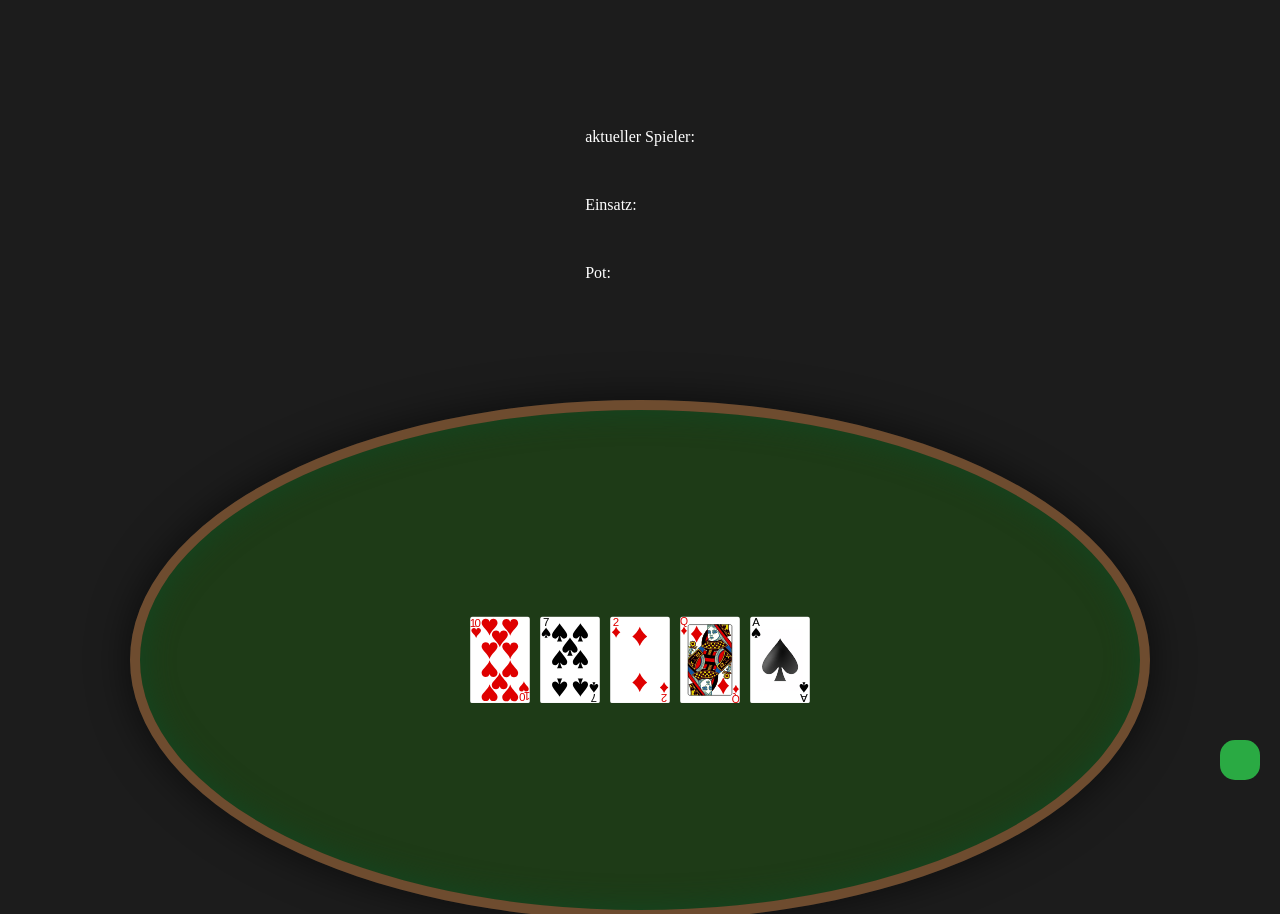
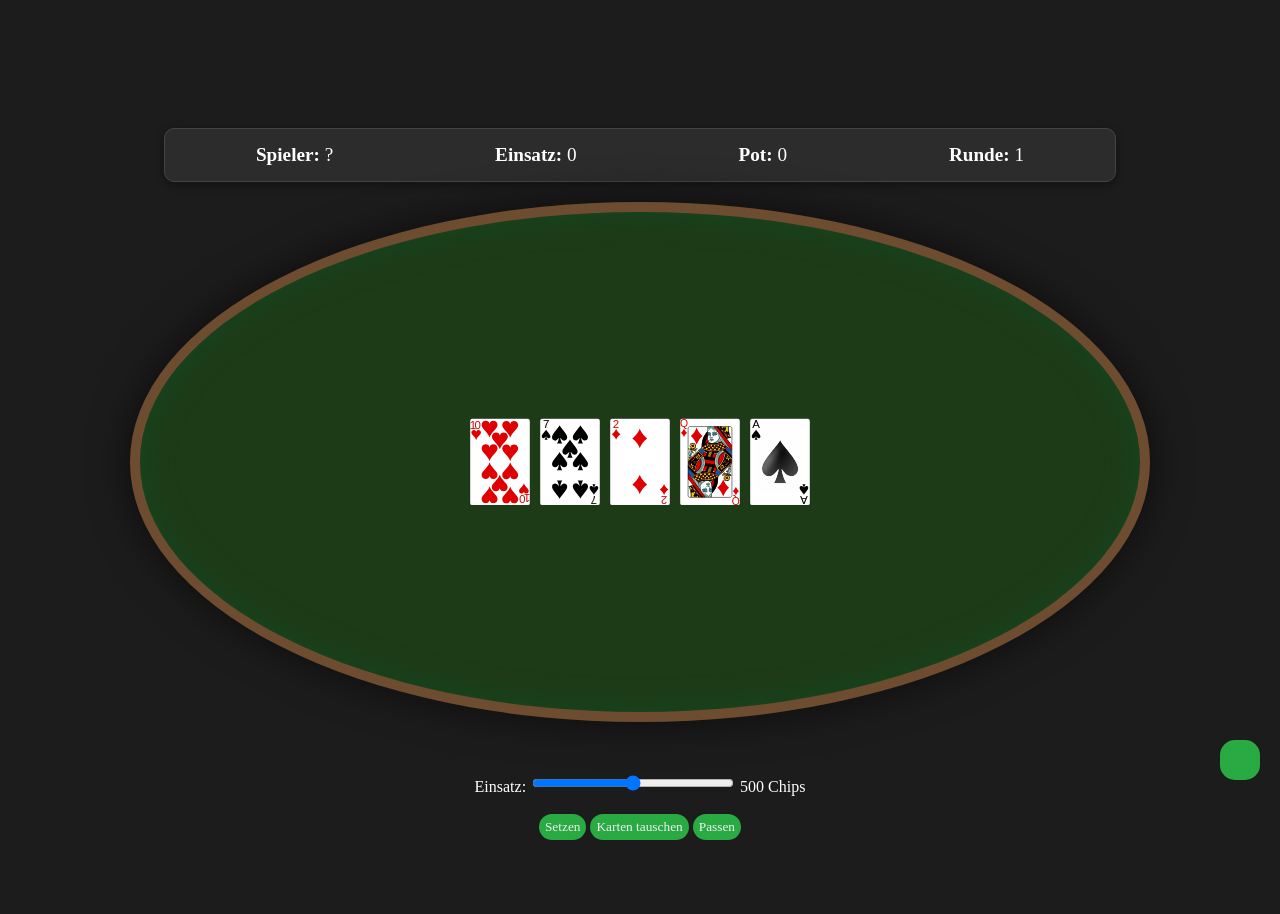
Before and after one commit to DanielSchnell1/Web-Engineering, a website: page public/html/game.html in a window 1280 px wide. Shown: the top 914 px of the page. After the commit the page ends 848 px from the top, so only its background shows below. Drawn offline with nearby package versions, Linux system fonts and the light colour scheme; no server answers; some icons are missing.

Commit message:
design for statusbar

```diff
--- a/public/css/game.css
+++ b/public/css/game.css
@@ -2,16 +2,18 @@
   font-family: initial;
 }
 
-        #foldButton {
+.oldButton {
   background-color: #aa2a2a;
 }
-        #foldButton:hover{
+
+.foldButton:hover{
   background-color: #871f1f;
 }
 
 img:hover {
   transform: scale(1.05);
 }
+
 img {
   margin: 0px;
   padding: 0;
@@ -29,8 +31,6 @@
   animation: pulse 0.4s ease;
 }
 
-
-
 .cards {
   border-radius: 10px;
   display: flex;
@@ -41,7 +41,6 @@
   box-shadow: 0 0 10px rgba(0,0,0,0.4);
   border: 1px solid #333;
 }
-
 
 .table {
   width: 80vw;
@@ -86,6 +85,7 @@
   width: 60px;
   height: auto;
 }
+
 #players{
   display: flex;
   align-items: center;
@@ -108,8 +108,27 @@
   padding: 1.5%;
   position: relative;
 }
+
 .selected {
   transform: scale(1.05);
   transition: transform 0.3s ease;
   box-shadow: 0 0 5px 2px #a6ff00;
 }
+
+.infobar {
+  background-color: #2c2c2c;
+  color: #ffffff;
+  border: 1px solid #444;
+  border-radius: 10px;
+  box-shadow: 0 2px 8px rgba(0,0,0,0.4);
+  padding: 15px 25px;
+  margin-top: 20px;
+  margin-bottom: -30px;
+  display: flex;
+  justify-content: space-around;
+  align-items: center;
+  gap: 30px;
+  font-size: 1.2em;
+  max-width: 900px;
+  width: 90%;
+}
--- a/public/html/game.html
+++ b/public/html/game.html
@@ -11,11 +11,11 @@
 
 </head>
 <body>
-  <div id="display">
-    <p id="currentPlayer">aktueller Spieler:</p> </br>
-    <p id="currentBet">Einsatz:</p> </br>
-    <p id="currentPot">Pot: </p> </br>
-    <p id="currentRound"></p> </br>
+  <div class="infobar">
+    <div><strong>Spieler:</strong> <span id="currentPlayer">?</span></div>
+    <div><strong>Einsatz:</strong> <span id="currentBet">0</span></div>
+    <div><strong>Pot:</strong> <span id="currentPot">0</span></div>
+    <div><strong>Runde:</strong> <span id="currentRound">1</span></div>
   </div>
   <div class="table" id="table">
     <div id="players"></div>
```
Lines whose indentation alone changed are shown as unchanged.
